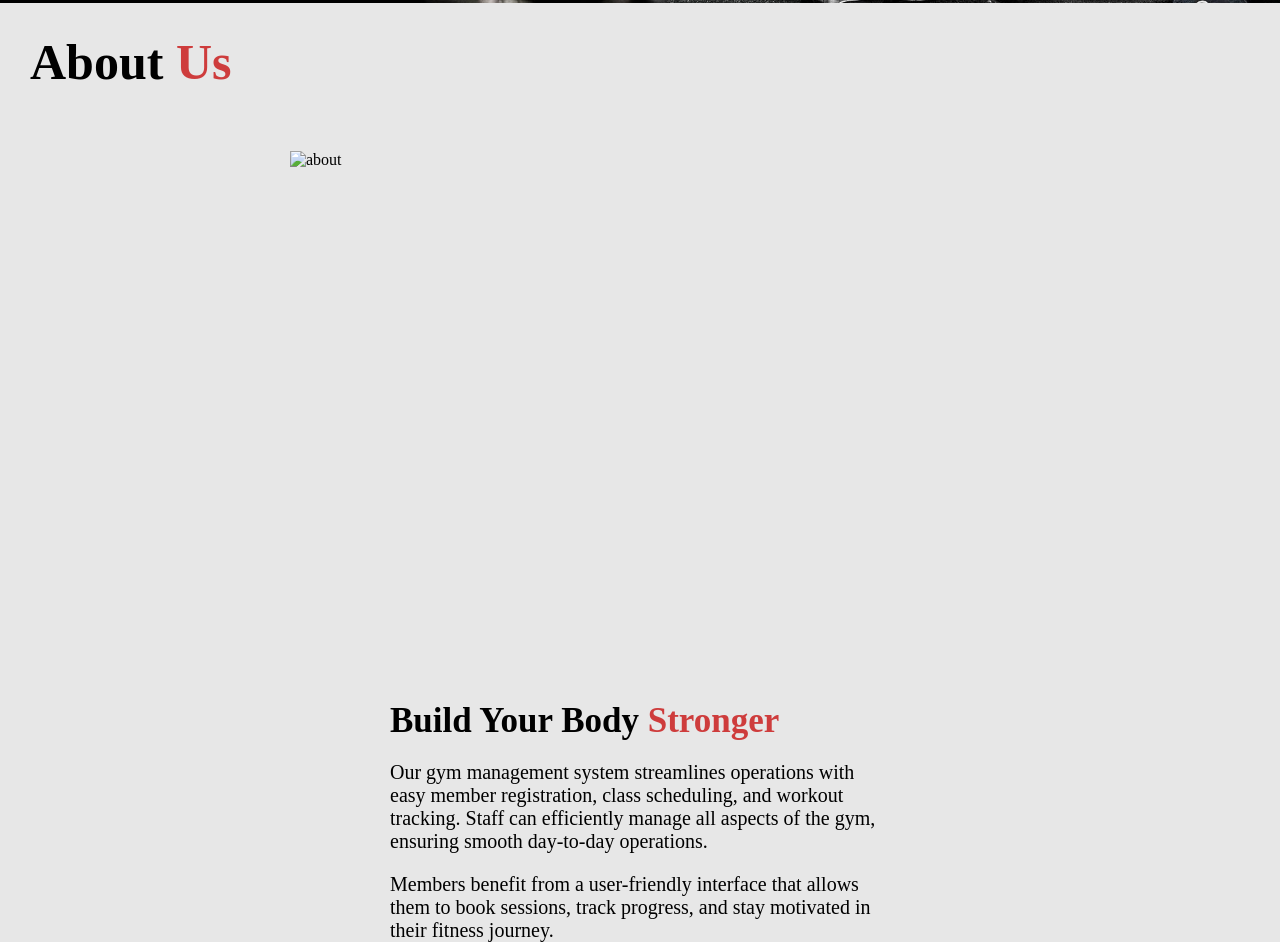
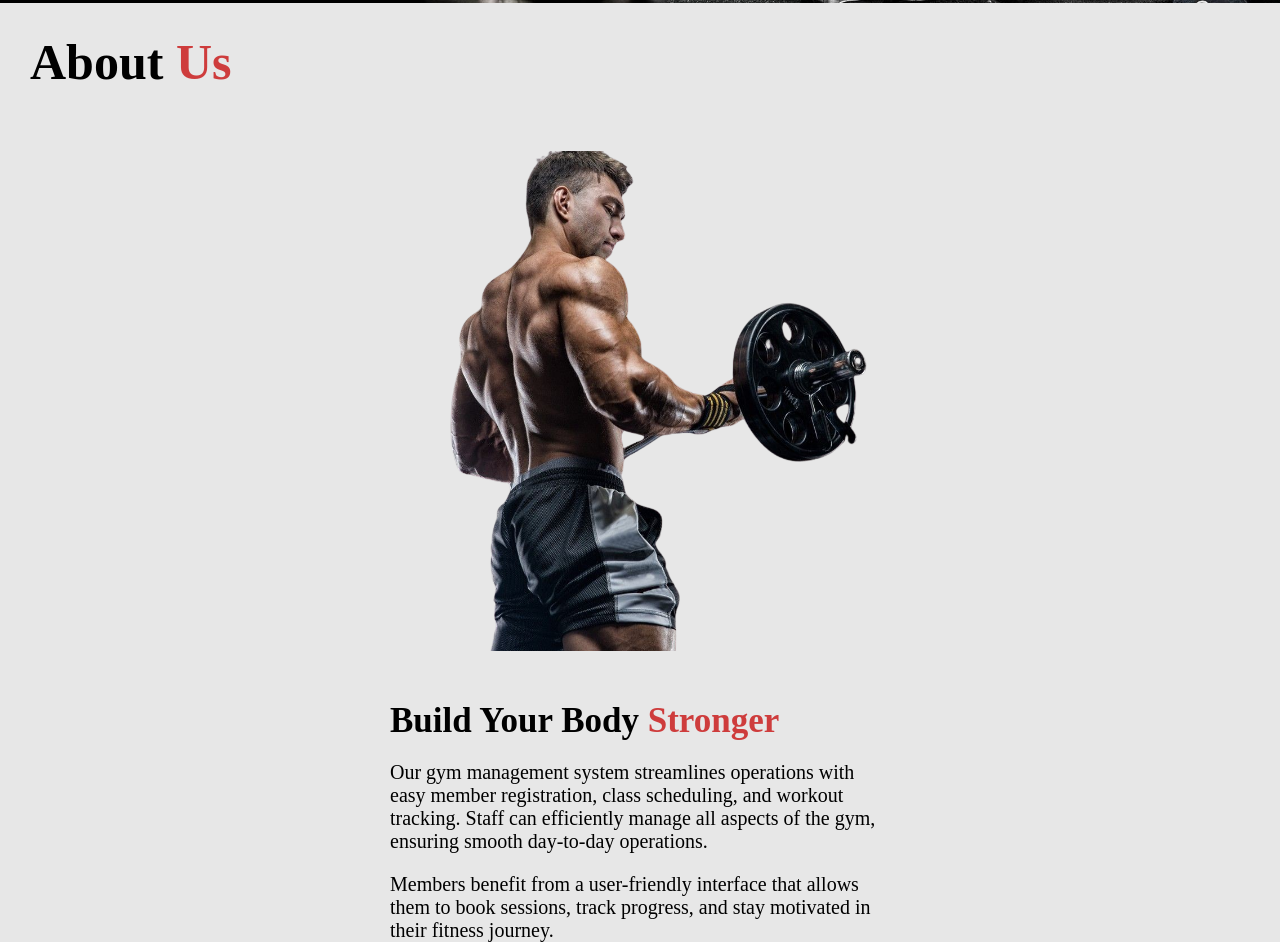
Before and after one commit to Sumanraj-P/SHAN-AI, a plain HTML site: page index.html in a window 1280 px wide. Shown: the part 797-1745 px from the top of the page. Drawn offline with Linux system fonts and the light colour scheme; a web font is replaced by a local one.

Commit message:
Update index.html

```diff
--- a/index.html
+++ b/index.html
@@ -37,7 +37,7 @@
     <div class="about" id="about">
         <h1>About <span>Us</span></h1>
         <div class="content">
-            <img src="images/about.png" alt="about">
+            <img src="about.png" alt="about">
             <div class="content-text">
                 <h3>Build Your Body <span>Stronger</span></h3>
                 <p>Our gym management system streamlines operations with easy member registration, class scheduling, and workout tracking. Staff can efficiently manage all aspects of the gym, ensuring smooth day-to-day operations.</p>
```
